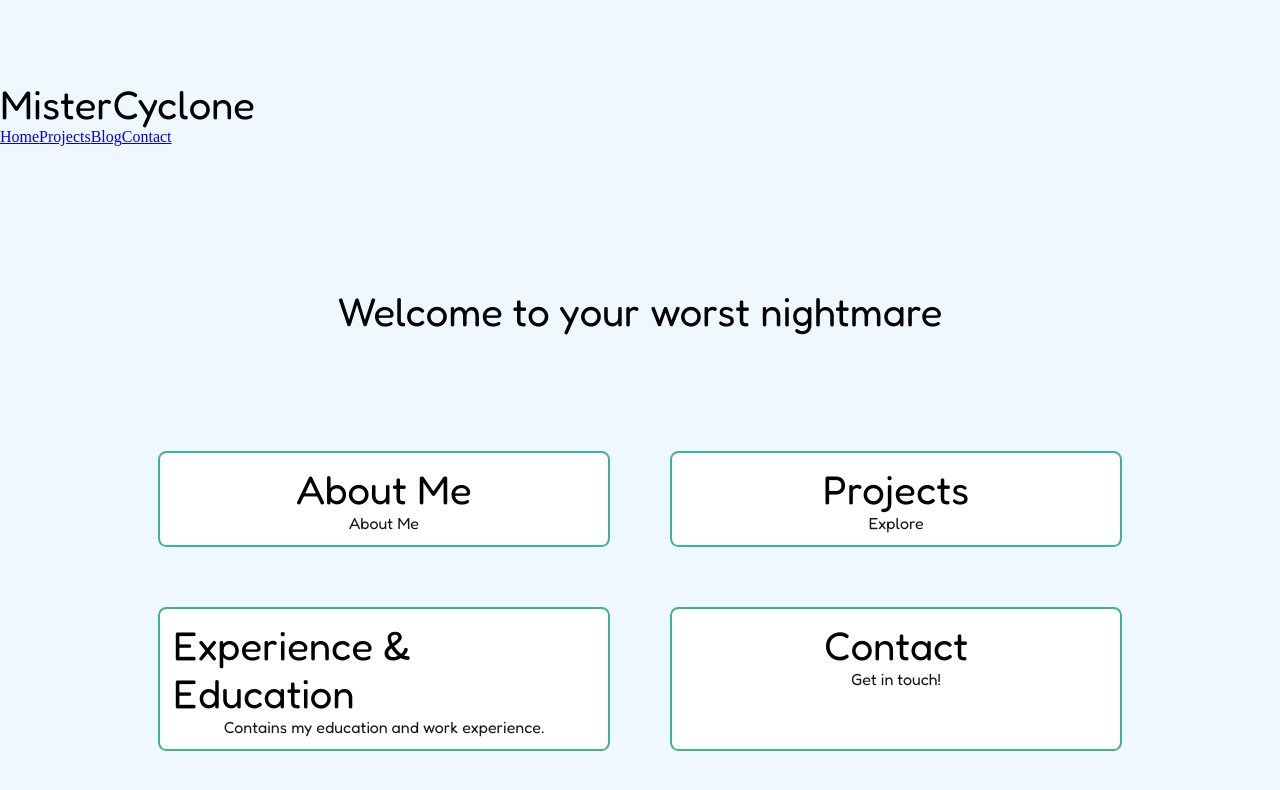
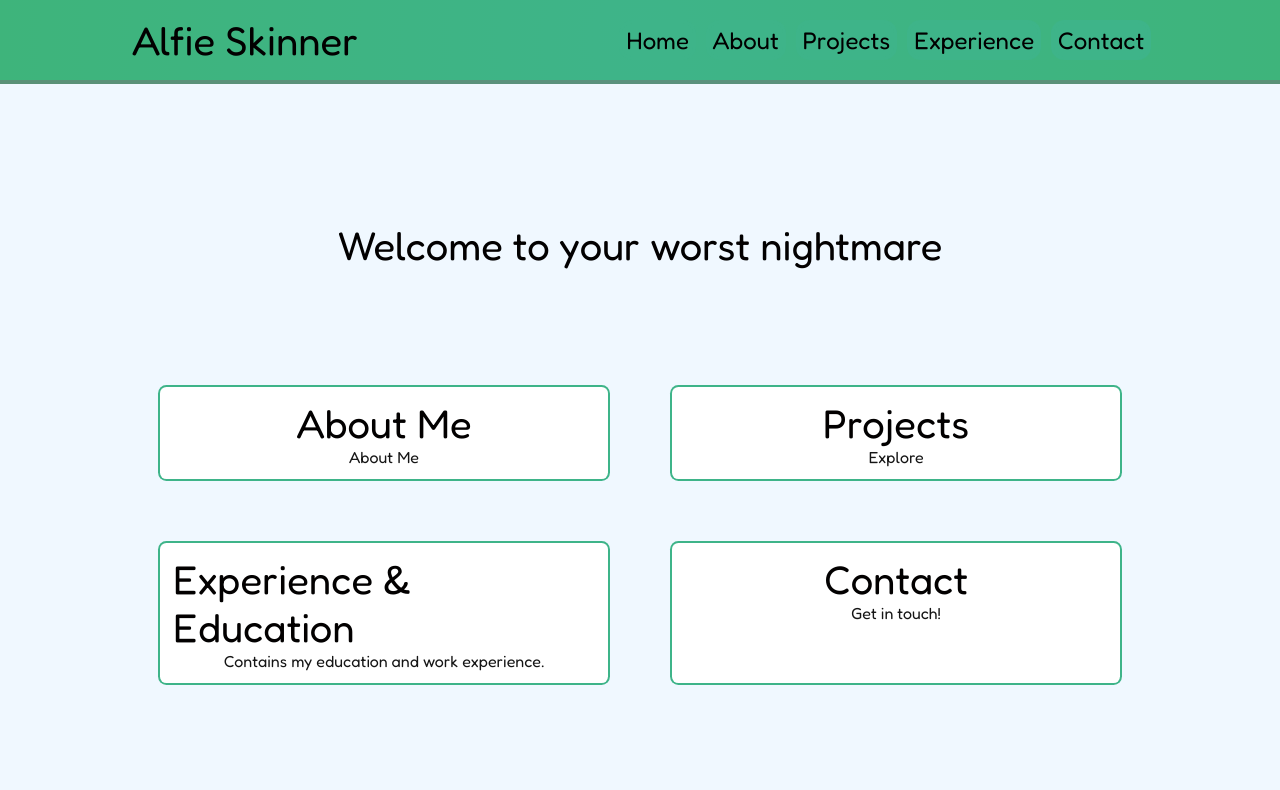
Before and after one commit to MisterCyclone/mistercyclone-website, a React (Vite) app: page / in a window 1280 px wide. Shown: the top 790 px of the page. Built offline with nearby package versions, Linux system fonts and the light colour scheme; no server answers.

Commit message:
Updated Header & Navbar text content and added sound interactability

```diff
--- /dev/null
+++ b/src/components/header/header.css
@@ -0,0 +1,35 @@
+header {
+  width: 100vw;
+  height: 10vh;
+  background: #3EB489;
+  background: radial-gradient(circle, rgba(62, 180, 137, 1) 0%, rgba(62, 180, 123, 1) 100%);
+  position: fixed;
+  top: 0;
+  display: flex;
+  align-items: center;
+  justify-content: space-around;
+  border-bottom: 0.5vh solid rgba(116, 116, 116, 0.529);
+}
+
+.nav-bar {
+  display: flex;
+  gap: 1rem;
+}
+
+.nav-bar-button {
+  font-family: "Fredoka", sans-serif;
+  border: 0;
+  font-size: 3vh;
+  color: #000;
+  text-decoration: none;
+  background-color: #3eb489;
+  box-shadow: 0 0 0 3px #3eb489;
+  border-radius: 0.8vw;
+  padding: 0.3vh 0.3vw;
+  transition: 0.1s;
+}
+
+.nav-bar-button:hover {
+  box-shadow: 0 0 0 3px #000000;
+  transition: 0.1s;
+}
--- a/src/components/header/header.tsx
+++ b/src/components/header/header.tsx
@@ -1,15 +1,17 @@
 import React from "react"
+import './header.css'
 import NavBar from "./nav-bar"
 
 const Header: React.FC = () => {
 
   return (
     <header>
-      <h1>MisterCyclone</h1>
+      <h1>Alfie Skinner</h1>
       <NavBar links={[
         {label: "Home", routeTo: "/"},
+        {label: "About", routeTo: "/about"},
         {label: "Projects", routeTo: "/projects"},
-        {label: "Blog", routeTo: "/blog"},
+        {label: "Experience", routeTo: "/experience"},
         {label: "Contact", routeTo: "/contact"},
       ]}/>
     </header>
--- a/src/components/header/nav-bar.tsx
+++ b/src/components/header/nav-bar.tsx
@@ -1,8 +1,10 @@
 import React from "react"
+import './header.css'
 import { useState } from "react";
 import { NavLink } from "react-router-dom"
 import useSound from "use-sound";
 import onNavButtonEnter from '../../assets/onNavButtonEnter.wav'
+import onNavButtonClick from '../../assets/onNavButtonClicked.wav'
 
 interface NavBarProps {
   links : {
@@ -19,6 +21,8 @@ const NavBar: React.FC<NavBarProps> = ({links}) => {
     playbackRate: randomPitch
   });
 
+  const [click] = useSound(onNavButtonClick);
+
   const handlePitchPlay = () => {
     setRandomPitch(Number.parseFloat(((Math.random() * (1.1 - 0.9) + 0.9)).toFixed(1)));
     console.log(randomPitch)
@@ -28,7 +32,7 @@ const NavBar: React.FC<NavBarProps> = ({links}) => {
   return (
     <div className="nav-bar">
       {links.map((link) => (
-        <NavLink className="nav-bar-button" onMouseEnter={handlePitchPlay} to={link.routeTo}>{link.label}</NavLink>
+        <NavLink className="nav-bar-button" onClick={() => click()} onMouseEnter={handlePitchPlay} to={link.routeTo}>{link.label}</NavLink>
       ))}
     </div>
   )
```
